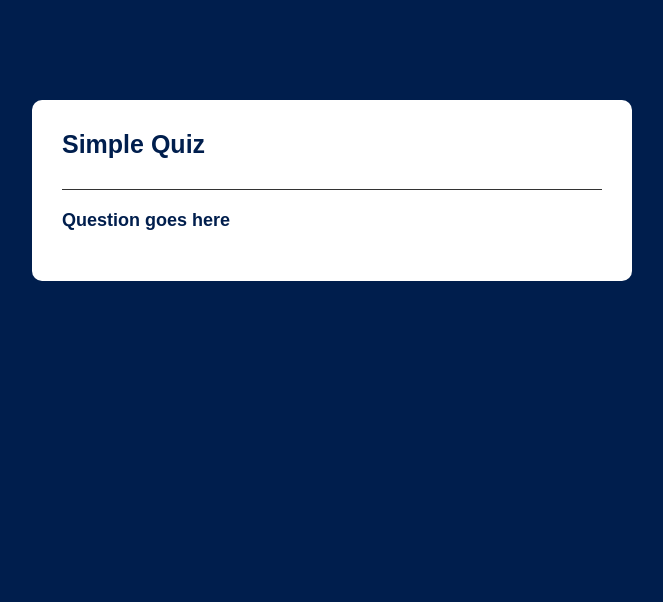
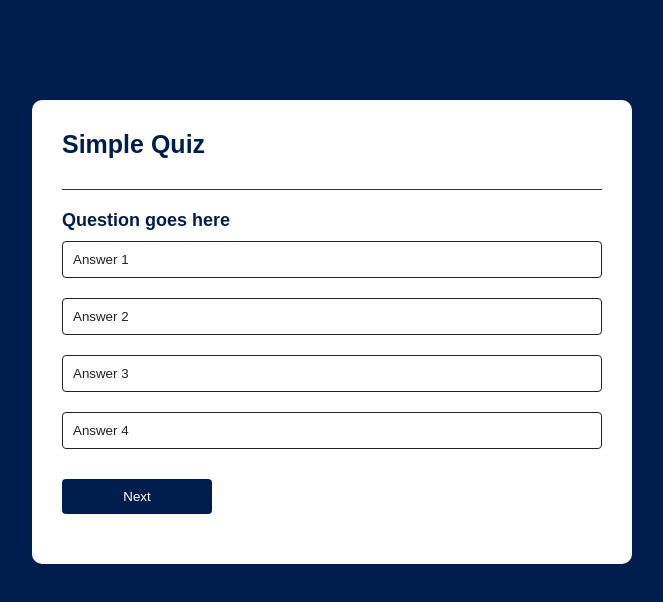
Before and after one commit to AmirAlEzzani/quiz, a plain HTML site: page index.html in a window 1280 px wide. Shown: the whole page, without its empty margins (308-971 px from the left). Drawn offline with Linux system fonts and the light colour scheme.

Commit message:
still broken:(

```diff
--- a/index.html
+++ b/index.html
@@ -17,7 +17,7 @@
                 <button class="btn">Answer 3</button>
                 <button class="btn">Answer 4</button>
             </div>
-            <button id="next">Next</button>
+            <button id="next-btn">Next</button>
         </div>
     </div>
 
--- a/script.js
+++ b/script.js
@@ -1,4 +1,4 @@
-const question = [
+const questions = [
     {
         question: "Which is the largest animal in the world?",
         answers: [
@@ -43,7 +43,7 @@ const question = [
 
 const questionElement = document.getElementById('question');
 const answerButton = document.getElementById('answer-buttons');
-const nextButton = document.getElementById('next');
+const nextButton = document.getElementById('next-btn');
 
 let currentQuestionIndex = 0;
 let score = 0;
@@ -51,7 +51,7 @@ let score = 0;
 function startQuiz() {
     currentQuestionIndex = 0;
     score = 0;
-    next.innerHTML = "Next";
+    nextButton.innerHTML = "Next";
     showQuestion();
 }
 
@@ -72,6 +72,8 @@ function showQuestion() {
         button.addEventListener("click", selectAnswer);
     });
 }
+
+startQuiz();
 
 function resetState() {
     next.style.display = "none";
@@ -122,5 +124,3 @@ next.addEventListener("click", () => {
         startQuiz();
     }
 })
-
-startQuiz();
--- a/style.css
+++ b/style.css
@@ -55,7 +55,7 @@ body {
     transition: all .5s;
 }
 
-#next {
+#next-btn {
     background-color: #001e4d;
     color: #fff;
     font-weight: 500;
@@ -67,11 +67,11 @@ body {
     cursor: pointer;
 }
 
-#next:hover {
+#next-btn:hover {
     background-color: #112f5e;
 }
 
-#next:active {
+#next-btn:active {
     background-color: #223f6f;
 }
 
```
